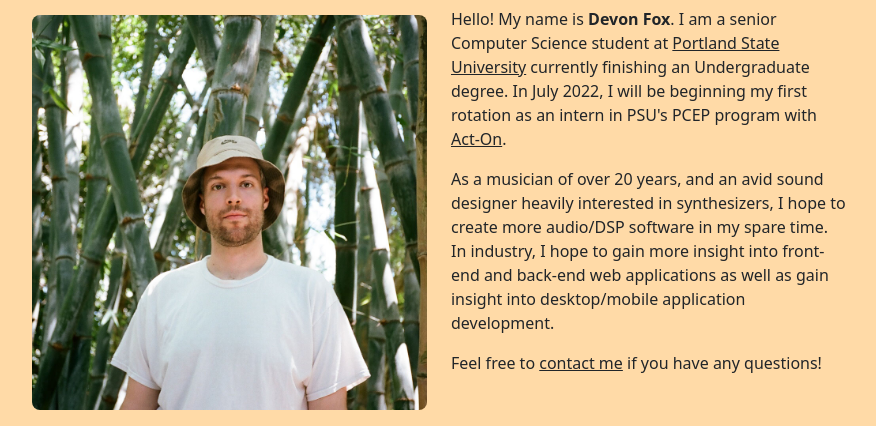
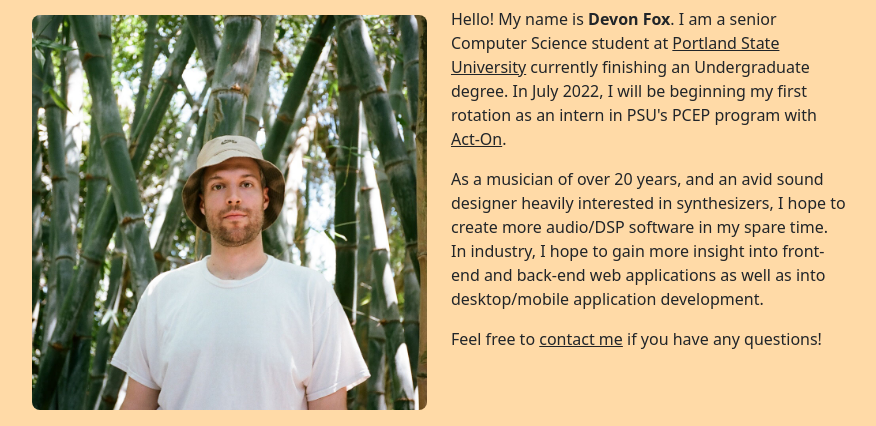
Before and after one commit to foxdevpdx/foxdevpdx.github.io, a plain HTML site: page index.html in a window 1280 px wide. Shown: the part 90-516 px from the top of the page, without its empty margins (201-1077 px from the left). Drawn offline with nearby package versions, Linux system fonts and the light colour scheme; no server answers.

Commit message:
updated typo

```diff
--- a/index.html
+++ b/index.html
@@ -100,8 +100,7 @@
                 heavily interested in synthesizers, I hope to create more
                 audio/DSP software in my spare time. In industry, I hope to gain
                 more insight into front-end and back-end web applications as
-                well as gain insight into desktop/mobile application
-                development.
+                well as into desktop/mobile application development.
               </p>
               <p>
                 Feel free to
```
